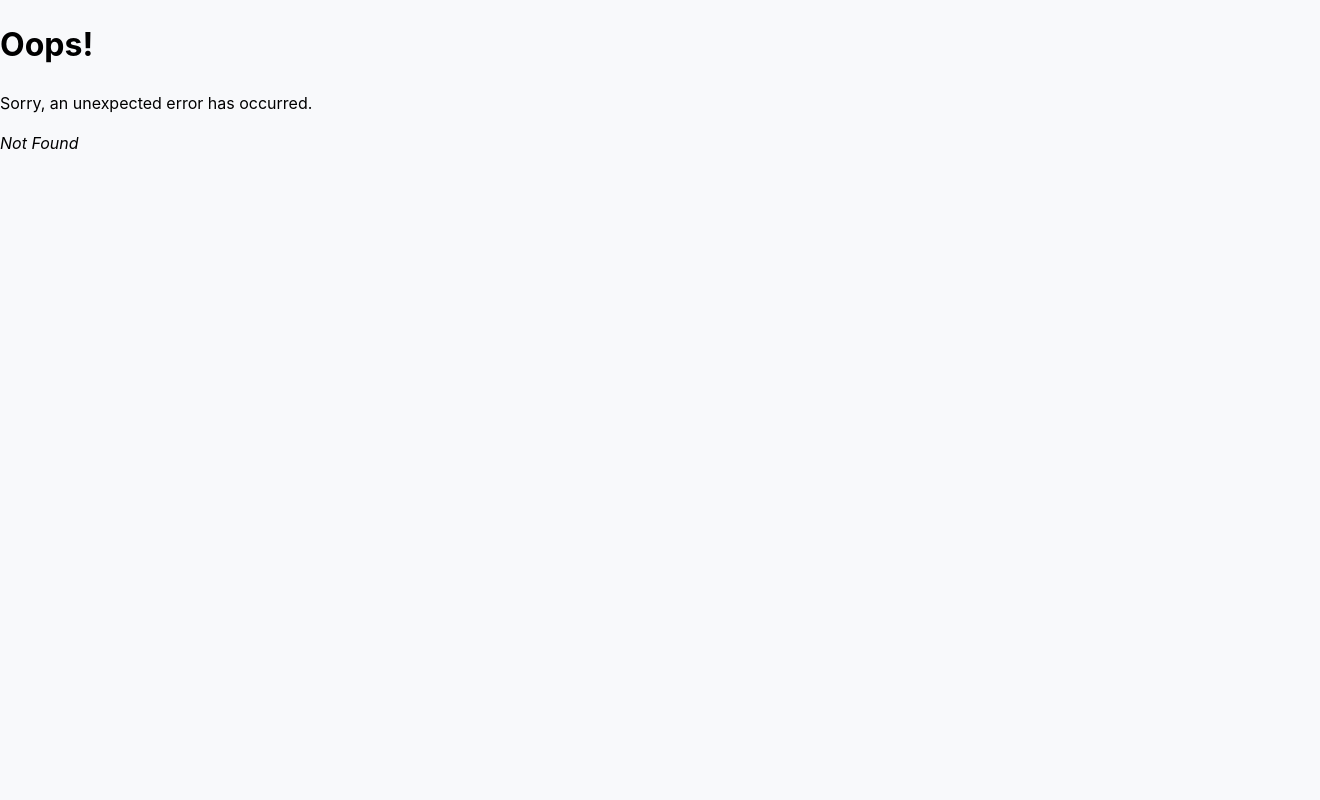
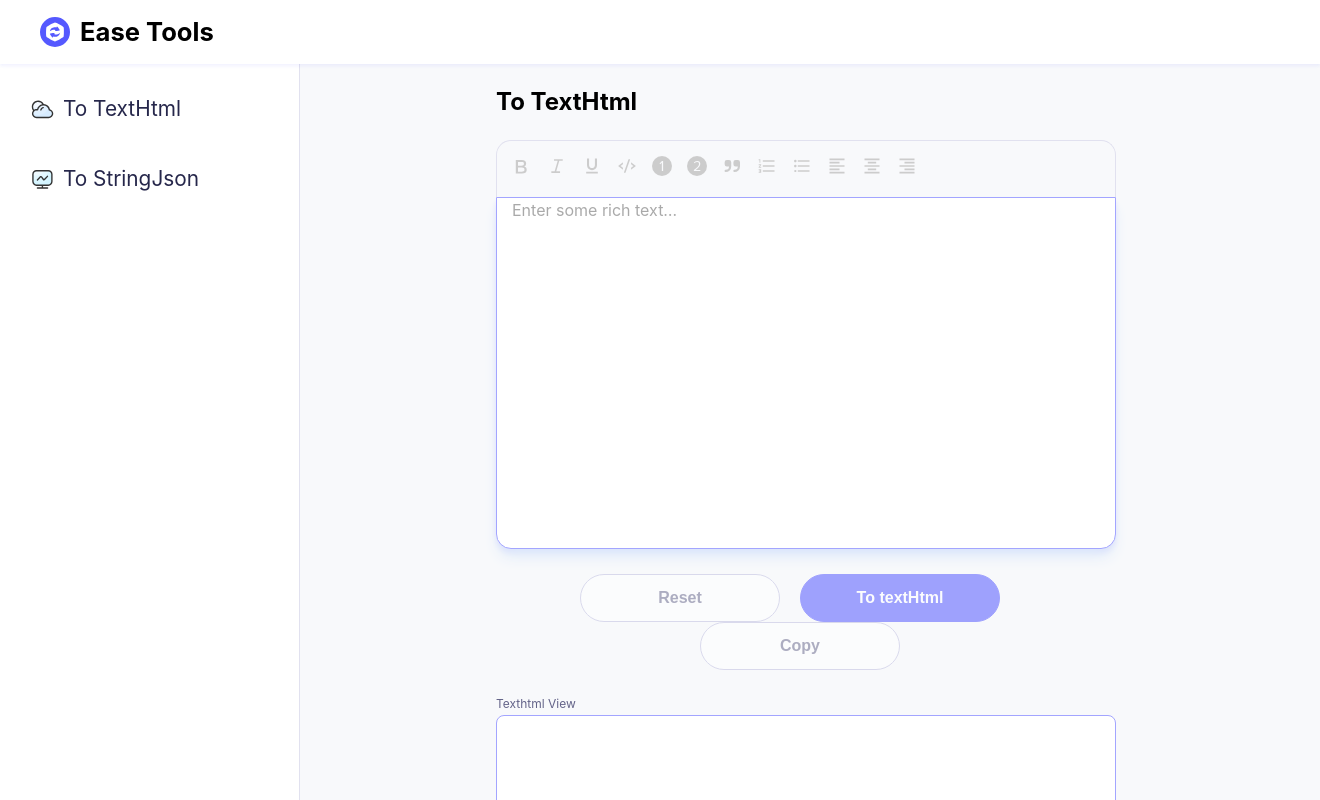
Before and after one commit to cyf-super/ease-tools, a React (Vite) app: page /1/to-text-html in a window 1280 px wide. Before the commit this address had no page. Shown: the top 800 px of the page, 1320 px wide, since content can reach past the window. Built offline with nearby package versions, Linux system fonts and the light colour scheme.

Commit message:
add: 完善路由

```diff
--- a/src/App.scss
+++ b/src/App.scss
@@ -1,5 +1,5 @@
 .toaster li {
-  border-color: var(--borderColor) !important;
+  // border-color: var(--borderColor) !important;
   width: 280px !important;
 }
 
@@ -8,12 +8,13 @@
   border-color: red !important;
 }
 
+[data-sonner-toaster][data-x-position='right'] {
+  right: -20px !important;
+}
+
 .sidebar {
   overflow: hidden;
   display: flex;
-
-  #detail {
-  }
 
   .nav {
     box-sizing: border-box;
@@ -47,6 +48,10 @@
           background-color: #f8f9fd;
         }
       }
+
+      a.active {
+        background-color: #e1e6ff;
+      }
     }
 
     &-img {
--- a/src/App.tsx
+++ b/src/App.tsx
@@ -1,9 +1,20 @@
 import './App.scss';
+import { useEffect } from 'react';
 import { Header } from './pages/header';
 import { Toaster } from 'sonner';
-import { Link, Outlet } from 'react-router-dom';
+import { Link, Outlet, useNavigate, useLocation } from 'react-router-dom';
+import clsx from 'clsx';
 
 function App() {
+  const { pathname } = useLocation();
+  const navigate = useNavigate();
+
+  useEffect(() => {
+    if (pathname === '/') {
+      navigate('/to-text-html');
+    }
+  }, [pathname, navigate]);
+
   return (
     <>
       <Header />
@@ -11,7 +22,10 @@ function App() {
         <nav className="nav">
           <ul>
             <li>
-              <Link to={`/to-text-html`}>
+              <Link
+                to={`/to-text-html`}
+                className={clsx(pathname === '/to-text-html' && 'active')}
+              >
                 <img
                   className="nav-img"
                   src="/public/sider/textHtml.svg"
@@ -21,7 +35,10 @@ function App() {
               </Link>
             </li>
             <li>
-              <Link to={`/to-string-json`}>
+              <Link
+                to={`/to-string-json`}
+                className={clsx(pathname === '/to-string-json' && 'active')}
+              >
                 <img className="nav-img" src="/public/sider/stringJson.svg" />
                 <span>To StringJson</span>
               </Link>
--- a/src/components/base/button/index.tsx
+++ b/src/components/base/button/index.tsx
@@ -4,8 +4,7 @@ import styles from './style.module.scss';
 import clsx from 'clsx';
 
 type ButtonType = PropsWithChildren<{
-  active?: boolean;
-  disabled?: string;
+  disabled?: boolean;
 }> &
   BaseProps;
 
@@ -17,7 +16,7 @@ export const BaseButton = function ({
   return (
     <button
       {...props}
-      className={clsx(styles.button, className, disabled)}
+      className={clsx(styles.button, className, disabled && styles.disabled)}
       style={{}}
     ></button>
   );
--- a/src/components/base/button/style.module.scss
+++ b/src/components/base/button/style.module.scss
@@ -18,3 +18,8 @@
     transform: scale(0.8);
   }
 }
+
+.disabled {
+  pointer-events: none;
+  opacity: 0.5;
+}
--- a/src/pages/json-transform/hooks/useTransform.ts
+++ b/src/pages/json-transform/hooks/useTransform.ts
@@ -7,7 +7,6 @@ export function useTransform() {
 
   const changeJson = (e: ChangeEvent<HTMLTextAreaElement>) => {
     setJson(e.target.value);
-    console.log('🚀 ~ changeJson ~ e.target.value:', typeof e.target.value);
   };
   const changeStringjson = (e: ChangeEvent<HTMLTextAreaElement>) => {
     setStringJson(e.target.value);
@@ -23,7 +22,9 @@ export function useTransform() {
       const str = JSON.stringify(formatJson);
       const strJson = str.replaceAll('"', '\\"');
       setStringJson(strJson);
-    } catch (e) {}
+    } catch (e) {
+      toast.error('json格式错误');
+    }
   }, [json]);
 
   const onReset = () => {
--- a/src/pages/json-transform/index.tsx
+++ b/src/pages/json-transform/index.tsx
@@ -19,10 +19,14 @@ export function JsonTransform() {
           ></textarea>
         </div>
         <div className="btn">
-          <BaseButton active onClick={onReset}>
+          <BaseButton disabled={!json} onClick={onReset}>
             Reset
           </BaseButton>
-          <BaseButton active className="btn-copy" onClick={onCopy}>
+          <BaseButton
+            disabled={!stringjson}
+            className="btn-copy"
+            onClick={onCopy}
+          >
             Copy
           </BaseButton>
         </div>
--- a/src/pages/text-transform/hooks/useTransform.ts
+++ b/src/pages/text-transform/hooks/useTransform.ts
@@ -7,7 +7,7 @@ import { createEditor, Transforms } from 'slate';
 import { withHistory } from 'slate-history';
 
 export function useTransform() {
-  const [descendant, setDescendant] = useState<Descendant[]>([
+  const [descendant, setDescendant] = useState<any[]>([
     {
       children: [{ text: '' }]
     }
--- a/src/pages/text-transform/index.tsx
+++ b/src/pages/text-transform/index.tsx
@@ -15,18 +15,24 @@ export function TextTransform() {
     onReset
   } = useTransform();
 
+  const disabled = !descendant[0]?.children[0].text;
+
   return (
     <div className={styles.box}>
       <h2>To TextHtml</h2>
       <Edit onChange={editChange} descendant={descendant} editor={editor} />
       <div className="btn">
-        <BaseButton active onClick={onReset}>
+        <BaseButton disabled={disabled} onClick={onReset}>
           Reset
         </BaseButton>
-        <BaseButton active className="btn-texthtml" onClick={onTransform}>
+        <BaseButton
+          disabled={disabled}
+          className="btn-texthtml"
+          onClick={onTransform}
+        >
           To textHtml
         </BaseButton>
-        <BaseButton active className="btn-copy" onClick={onCopy}>
+        <BaseButton disabled={!textHtml} className="btn-copy" onClick={onCopy}>
           Copy
         </BaseButton>
       </div>
--- a/src/routes/index.tsx
+++ b/src/routes/index.tsx
@@ -6,7 +6,7 @@ import { JsonTransform } from '../pages/json-transform';
 
 const router = createBrowserRouter([
   {
-    path: '/',
+    path: '/:id?',
     element: <App />,
     errorElement: <ErrorPage />,
     children: [
```
